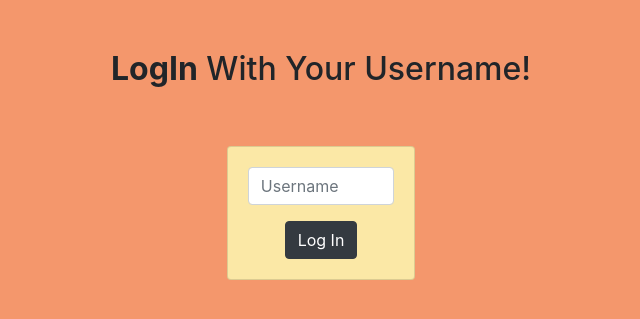
After one commit to APNovichkov/BuildABackend, a Flask app: page /login in a window 1280 px wide. The commit adds this page. Shown: the top 319 px of the page, without its empty margins (319-959 px from the left). Run offline with Flask 2, Linux system fonts and the light colour scheme; some libraries are stand-ins or nearby versions.

Commit message:
[addition] Added some login html

```diff
--- a/app.py
+++ b/app.py
@@ -24,11 +24,21 @@ html_pages = db['html_pages']
 routes = db['routes']
 databases = db['databases']
 projects = db['projects']
+users = db['users']
 
 
 @app.route("/")
 def index():
-    return redirect(url_for("show_choose_project_page"))
+    return redirect(url_for("show_login"))
+
+@app.route("/login")
+def show_login():
+    return render_template('login.html')
+
+@app.route("/login/authorize")
+def login_user():
+    username = request.form.get('username')
+
 
 @app.route("/builder/<project_id>")
 def show_builder(project_id):
@@ -57,6 +67,9 @@ def remove_project(project_id):
     """Delete project based on project_id thats passted in."""
 
     html_pages.delete_many({'project_id': project_id})
+    databases.delete_many({'project_id': project_id})
+    routes.delete_many({'project_id': project_id})
+
     projects.delete_one({'_id': ObjectId(project_id)})
 
     return redirect(url_for("show_choose_project_page"))
@@ -95,6 +108,8 @@ def add_html_page():
         'description': request.form.get("description")
     }
 
+    projects.find_one_and_update({'_id': ObjectId(html_page['project_id'])}, {'$set': {'last_modified': datetime.now().strftime("%c")}})
+
     html_pages.insert_one(html_page)
     return redirect(url_for("show_builder", project_id=html_page['project_id']))
 
@@ -106,6 +121,8 @@ def remove_html_page(html_page_id):
     project_id = html_pages.find_one({'_id': ObjectId(html_page_id)})['project_id']
 
     html_pages.delete_one({'_id': ObjectId(html_page_id)})
+
+    projects.find_one_and_update({'_id': ObjectId(project_id)}, {'$set': {'last_modified': datetime.now().strftime("%c")}})
 
     return redirect(url_for("show_builder", project_id=project_id))
 
@@ -122,6 +139,8 @@ def add_database():
         'name': request.form.get("name"),
         'collections': collections}
 
+    projects.find_one_and_update({'_id': ObjectId(database['project_id'])}, {'$set': {'last_modified': datetime.now().strftime("%c")}})
+
     databases.insert_one(database)
 
     return redirect(url_for("show_builder", project_id=database['project_id']))
@@ -131,6 +150,8 @@ def remove_database(database_id):
     """Remove Database from builder by the database_id given."""
 
     project_id = databases.find_one({'_id': ObjectId(database_id)})['project_id']
+
+    projects.find_one_and_update({'_id': ObjectId(project_id)}, {'$set': {'last_modified': datetime.now().strftime("%c")}})
 
     databases.delete_one({'_id': ObjectId(database_id)})
 
@@ -151,6 +172,8 @@ def add_route():
         'description': request.form.get("description")
     }
 
+    projects.find_one_and_update({'_id': ObjectId(route['project_id'])}, {'$set': {'last_modified': datetime.now().strftime("%c")}})
+
     routes.insert_one(route)
 
     return redirect(url_for("show_builder", project_id=route['project_id']))
@@ -159,6 +182,8 @@ def add_route():
 def remove_route(route_id):
 
     project_id = routes.find_one({'_id': ObjectId(route_id)})['project_id']
+
+    projects.find_one_and_update({'_id': ObjectId(project_id)}, {'$set': {'last_modified': datetime.now().strftime("%c")}})
 
     routes.delete_one({'_id': ObjectId(route_id)})
 
--- a/templates/choose_project.html
+++ b/templates/login.html
@@ -3,35 +3,21 @@
 {% block content %}
 
 
-<body style="margin: 0px; background-color: #FBE8A6;">
-    <div class="choose-project-page">
+<body style="margin: 0px; background-color: #F4976C;">
+    <div class="login-page">
         <div class="row" style='text-align: center;'>
             <div class="col-md-3"></div>
             <div class="col-md-6">
-                <h2 style='margin-top: 50px'>Choose an <b>Existing</b> Project, or Create a <b>New</b> One!</h2>
+                <h2 style='margin-top: 50px'><b>LogIn</b> With Your Username!</h2>
             </div>
             <div class="col-md-3"></div>
         </div>
 
 
         <div class="row" style='text-align: center; '>
-            <div class="col-md-3"></div>
-            <div class="col-md-6">
-                <div class="project-grid">
-                    {% for project in projects %}
-                        {% include "partials/project_snippet.html" %}
-                    {% endfor %}
-                </div>
-            </div>
-            <div class="col-md-3"></div>
-        </div>
-
-        <div class="row" style='text-align: center;'>
             <div class="col-md-5"></div>
             <div class="col-md-2">
-                <form action="/builder/new">
-                    <button type="submit" class="btn btn-dark form-control" style="margin-top: 10px">Create New Project</button>
-                </form>
+                {% include "partials/login_snippet.html" %}
             </div>
             <div class="col-md-5"></div>
         </div>
--- /dev/null
+++ b/templates/partials/login_snippet.html
@@ -0,0 +1,12 @@
+<div class="card" style="background-color: #FBE8A6; margin-top: 50px">
+    <div class="card-body text-center">
+        <form action="/login/authorize" >
+            <div class="form-group">
+                <input type="text" class='form-control' name='username' placeholder='Username'>
+            </div>
+            <button type="submit" class="btn btn-dark">Log In</button>
+
+
+        </form>
+    </div>
+</div>
```
Also changed, not shown: 1 other file.
